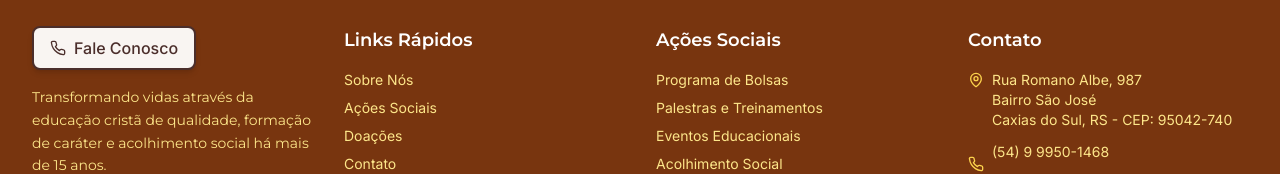
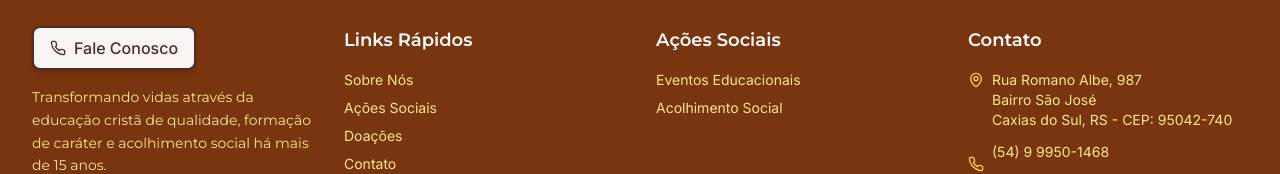
Before and after one commit to Coramdeo-aep/leading-page-coram-deo, a Next.js app: page / in a window 1280 px wide. Shown: the part 6672-6846 px from the top of the page. Built offline with nearby package versions, Linux system fonts and the light colour scheme.

Commit message:
Update footer.tsx

```diff
--- a/components/footer.tsx
+++ b/components/footer.tsx
@@ -57,12 +57,6 @@ export default function Footer() {
           <div>
             <h4 className="text-lg font-semibold mb-4">Ações Sociais</h4>
             <ul className="space-y-2 text-sm">
-              <li>
-                <span className="text-amber-200">Programa de Bolsas</span>
-              </li>
-              <li>
-                <span className="text-amber-200">Palestras e Treinamentos</span>
-              </li>
               <li>
                 <span className="text-amber-200">Eventos Educacionais</span>
               </li>
```
